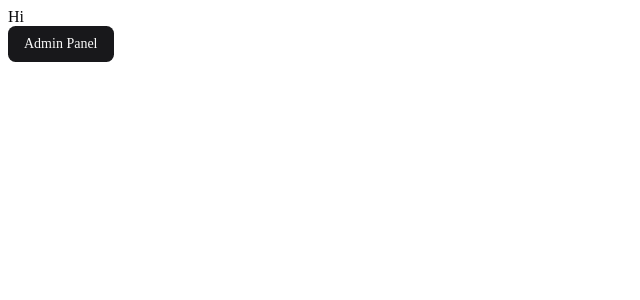
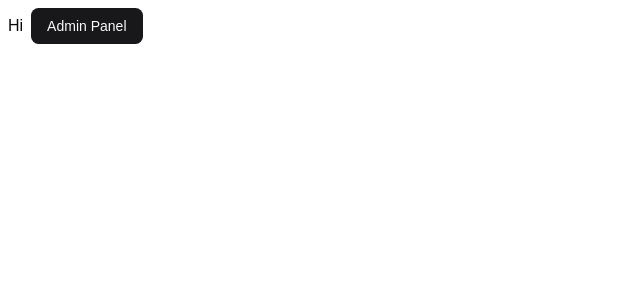
Before and after one commit to paradox8599/payload, a Next.js app: page / in a window 1280 px wide. Shown: the top 300 px of the page, without its empty margins (0-640 px from the left). Built offline with nearby package versions, Linux system fonts and the light colour scheme.

Commit message:
fix: twv4 scoped preflight

```diff
--- a/src/app/(app)/page.tsx
+++ b/src/app/(app)/page.tsx
@@ -3,8 +3,9 @@ import Link from 'next/link';
 
 export default async function HomePage() {
   return (
-    <main>
+    <main className="flex items-center gap-2">
       <h1>Hi</h1>
+
       <Link href="/admin">
         <Button>Admin Panel</Button>
       </Link>
--- a/src/app/globals.css
+++ b/src/app/globals.css
@@ -1,9 +1,20 @@
 @layer theme, base, components, utilities;
+
 @import 'tailwindcss/theme.css' layer(theme);
 @import 'tailwindcss/utilities.css' layer(utilities);
 
-.twp {
-  @import 'tailwindcss/preflight.css' layer(base);
+@layer base {
+  .twp {
+    @import 'tailwindcss/preflight.css';
+
+    *,
+    ::after,
+    ::before,
+    ::backdrop,
+    ::file-selector-button {
+      font-family: sans-serif;
+    }
+  }
 }
 
 @plugin 'tailwindcss-animate';
@@ -100,6 +111,7 @@
   * {
     @apply border-border outline-ring/50;
   }
+
   body {
     @apply bg-background text-foreground;
   }
```
